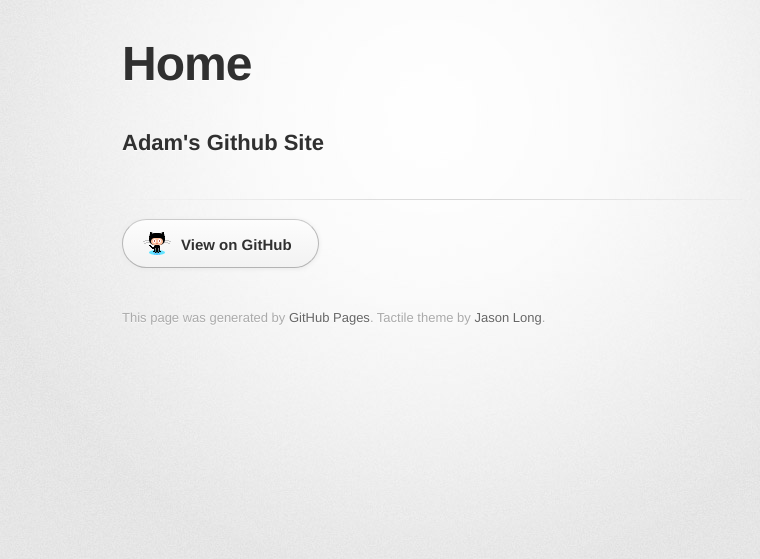
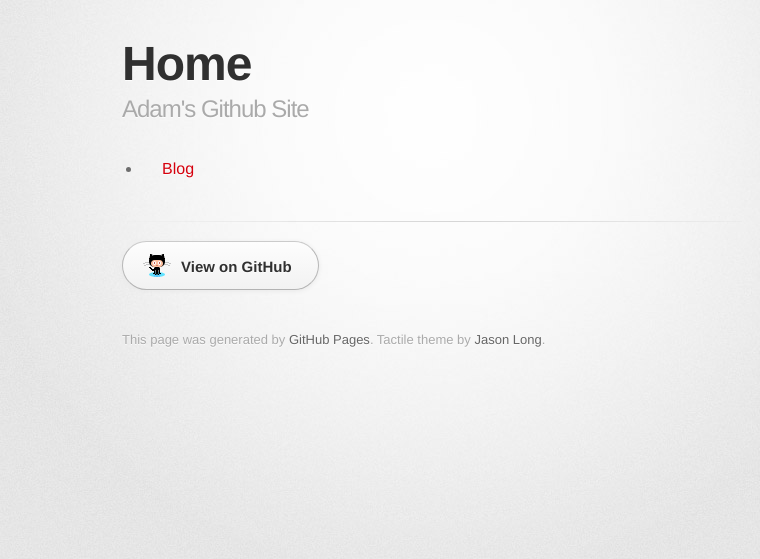
Before and after one commit to loopy3025/simplegit, a Jekyll site: the page built from index.html, in a window 1280 px wide. Shown: the top 559 px of the page, without its empty margins (208-968 px from the left). Built offline with Jekyll 4.4.1, drawn with Linux system fonts in a browser that asks for light colours; some web fonts are replaced.

Commit message:
Update index.html

```diff
--- a/index.html
+++ b/index.html
@@ -1,5 +1,8 @@
 ---
 layout: default
 title: Home
+tagline: Adam's Github Site
 ---
-  <h2>Adam's Github Site</h2>
+  <ul>
+    <li><a href="/blog">Blog</a></li>
+  </ul>
```
